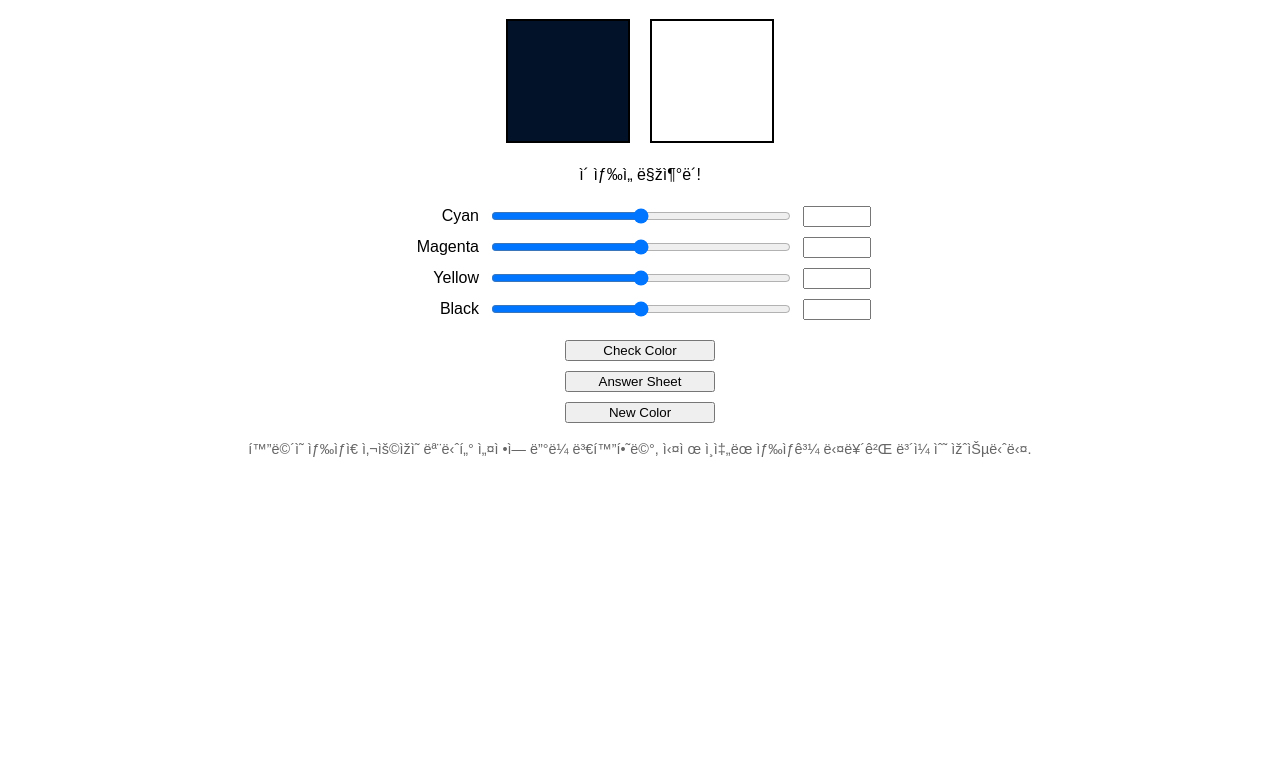
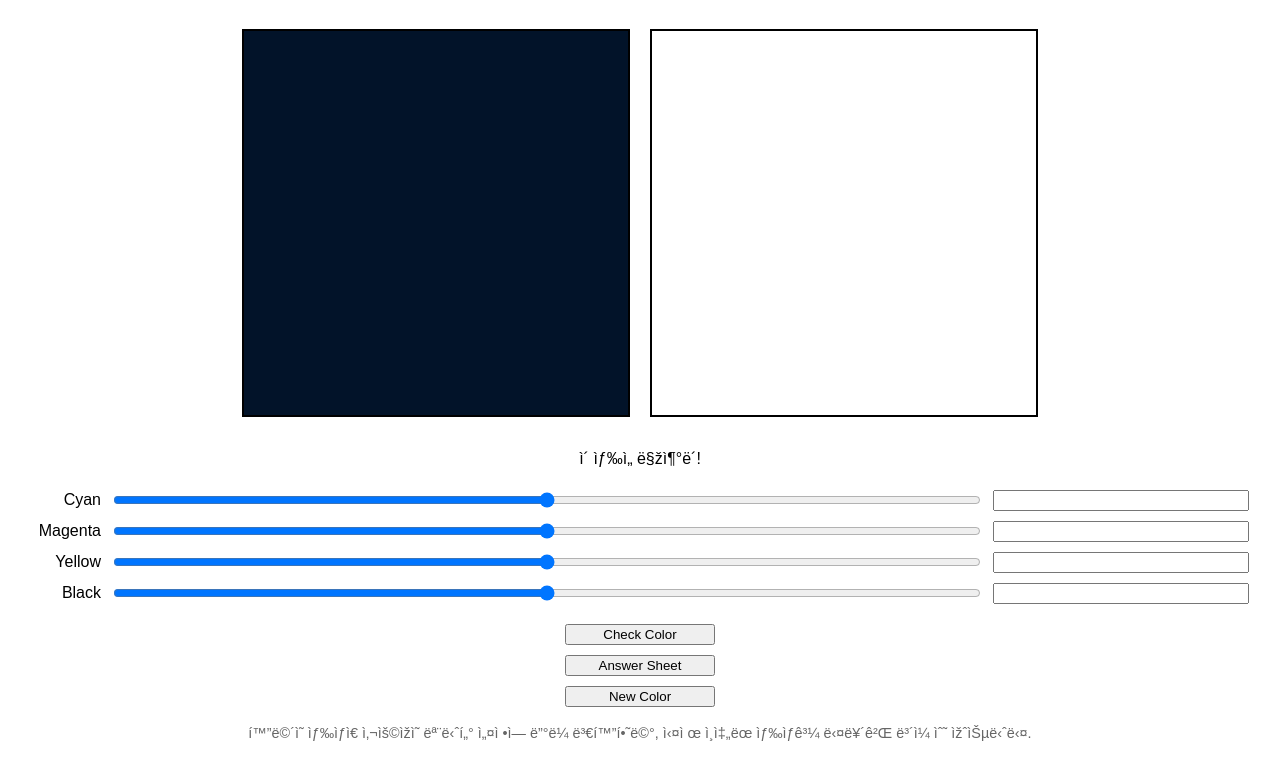
Before and after one commit to stu99m/cmyk-color-match, a plain HTML site: page index.html in a window 1280 px wide. Shown: the part 61-828 px from the top of the page. Before the commit the page ends 800 px from the top, so only its background shows below. Drawn offline with Linux system fonts and the light colour scheme.

Commit message:
Update index.html

```diff
--- a/index.html
+++ b/index.html
@@ -13,11 +13,12 @@
             display: flex;
             justify-content: center;
             margin: 20px auto;
+            flex-wrap: wrap; /* 화면 크기에 따라 자동으로 요소 배치 */
         }
         #targetColor, #userColor {
-            width: 120px;
-            height: 120px;
-            margin: 0 10px;
+            width: 30vw;  /* 화면 너비의 30% */
+            height: 30vw; /* 화면 너비의 30% */
+            margin: 10px;
             border: 2px solid #000;
         }
         .slider-container {
@@ -25,6 +26,7 @@
             align-items: center;
             justify-content: center;
             margin-bottom: 10px;
+            width: 100%; /* 전체 화면 너비에 맞춤 */
         }
         .slider-label {
             width: 70px;
@@ -32,10 +34,10 @@
             margin-right: 10px;
         }
         .slider {
-            width: 300px;
+            width: 70%; /* 슬라이더가 화면의 70%를 차지 */
         }
         .number-input {
-            width: 60px;
+            width: 20%; /* 숫자 입력 칸이 화면의 20%를 차지 */
             margin-left: 10px;
         }
         .info-text {
```
